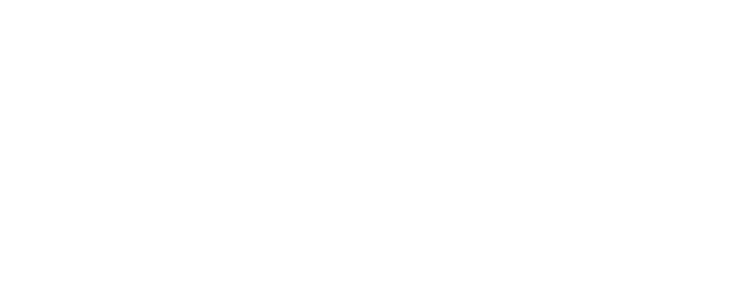
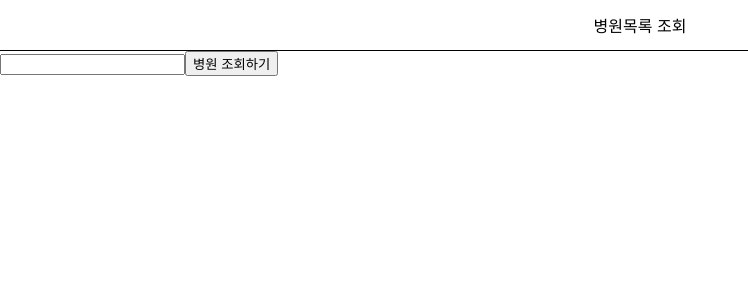
Before and after one commit to DevOps0906/insure_211018, a React (Create React App) app in the folder insure/: page /hospital in a window 1280 px wide. Shown: the top 300 px of the page, without its empty margins (0-748 px from the left). Built offline with nearby package versions, Linux system fonts and the light colour scheme.

Commit message:
병원명으로 검색하기 완성

```diff
--- a/insure/src/App.js
+++ b/insure/src/App.js
@@ -1,6 +1,7 @@
 import React from "react";
 import { BrowserRouter as Router, Switch, Route } from "react-router-dom";
 import ApiTest from "./commponents/ApiTest";
+import Hospital from "./page/Hospital";
 import NewsPage from "./page/NewsPage";
 import PharmacyPage from "./page/PharmacyPage";
 
@@ -17,6 +18,9 @@ function App() {
         <Route path="/pharmacy" exact>
           <PharmacyPage></PharmacyPage>
         </Route>
+        <Route path="/hospital" exact>
+          <Hospital></Hospital>
+        </Route>
       </Switch>
     </Router>
   );
--- a/insure/src/page/Hospital.js
+++ b/insure/src/page/Hospital.js
@@ -21,6 +21,7 @@ const Hospital = () => {
         yadmNm: searchInput,
       },
     };
+
     axios(option).then((response) => {
       console.log(response.data);
       setHospitalList(response.data.response.body.items.item);
```
